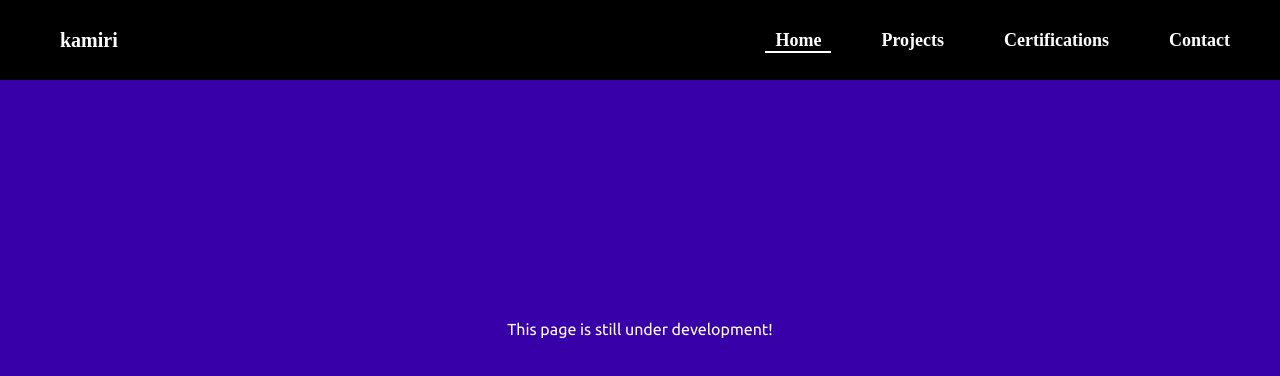
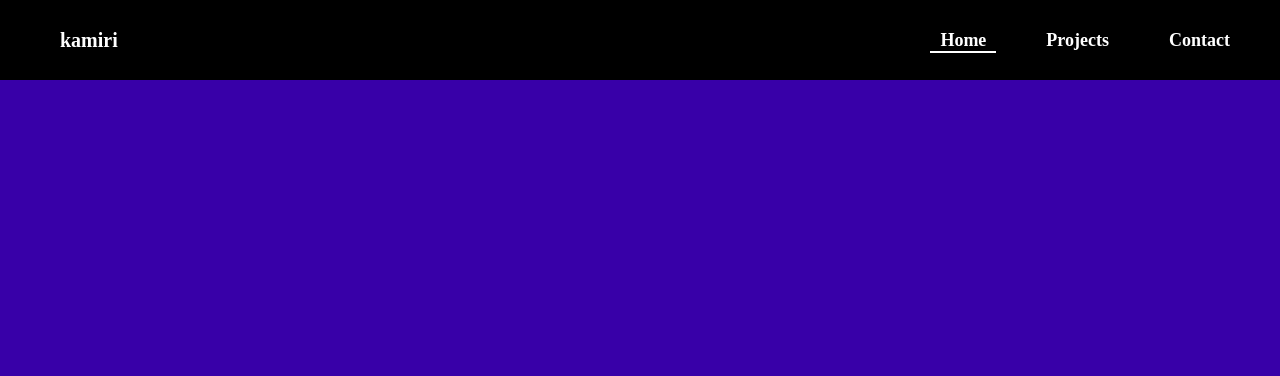
Before and after one commit to kamiri-charles/portfolio-v2, a React (Vite) app: page /#/certifications in a window 1280 px wide. Shown: the top 376 px of the page. Built offline with nearby package versions, Linux system fonts and the light colour scheme; no server answers; a web font is replaced by a local one.

Commit message:
fix: Remove unused "certifications" page

```diff
--- a/src/App.jsx
+++ b/src/App.jsx
@@ -4,7 +4,6 @@ import Home from "./components/Home";
 import Navbar from "./components/Navbar";
 import Projects from "./components/Projects";
 import Contact from "./components/Contact";
-import Certifications from "./components/Certifications";
 import Thanks from "./components/Thanks";
 import axios from "axios";
 import "boxicons/css/boxicons.min.css";
@@ -30,7 +29,6 @@ function App() {
           <Route exact path="/" element={<Home />} />
           <Route exact path="/home" element={<Home />} />
           <Route exact path="/projects" element={<Projects />} />
-          <Route exact path="/certifications" element={<Certifications />} />
           <Route exact path="/contact" element={<Contact />} />
           <Route exact path="/email-submission-success" element={<Thanks />} />
         </Routes>
--- a/src/components/Certifications/index.jsx
+++ /dev/null
@@ -1,11 +0,0 @@
-import "./styles.scss";
-
-const Certifications = () => {
-  return (
-    <div id="certifications">
-        <div className="under-dev">This page is still under development!</div>
-    </div>
-  )
-}
-
-export default Certifications;
--- a/src/components/Certifications/styles.scss
+++ /dev/null
@@ -1,6 +0,0 @@
-#certifications {
-    .under-dev {
-        position: fixed;
-        top: 40%;
-    }
-}
--- a/src/components/Navbar/index.jsx
+++ b/src/components/Navbar/index.jsx
@@ -52,15 +52,6 @@ const Navbar = () => {
 					</div>
 				</Link>
 
-				{/* Certifications */}
-				<Link to="/certifications" onClick={() => setCurrentTab("certifications")}>
-					<div
-						className={`link${currentTab == "certifications" ? " current-tab" : ""}`}
-					>
-						Certifications
-					</div>
-				</Link>
-
 				{/* Contact */}
 				<Link to="/contact" onClick={() => setCurrentTab("contact")}>
 					<div
@@ -85,12 +76,6 @@ const Navbar = () => {
 					</div>
 				</Link>
 
-				<Link to="/certifications">
-					<div className="link" onClick={open_menu}>
-						Certifications
-					</div>
-				</Link>
-
 				<Link to="/contact">
 					<div className="link" onClick={open_menu}>
 						Contact
```
